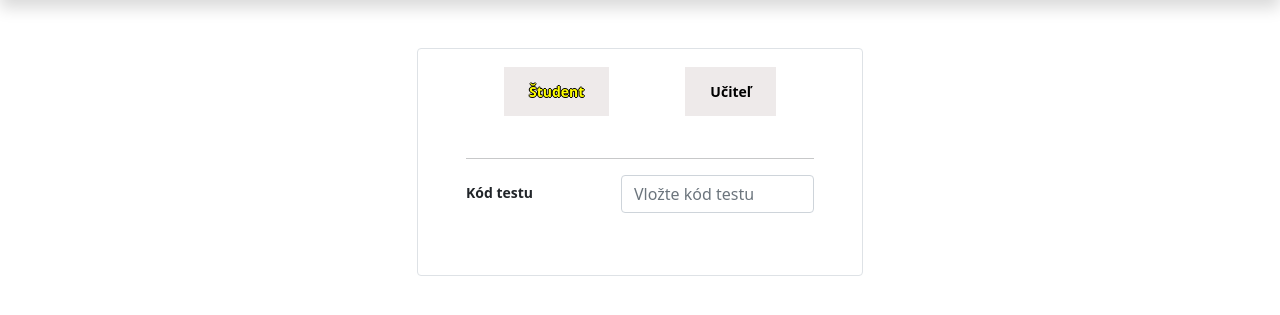
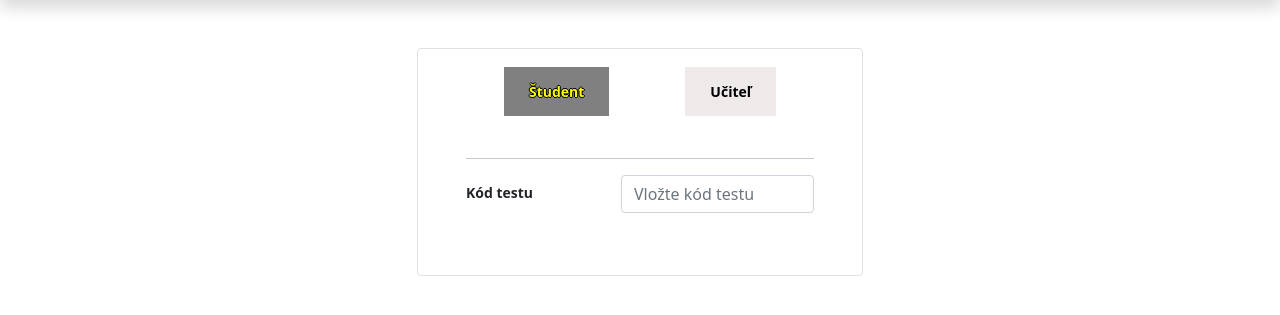
Before and after one commit to nethy-x/WEBTECH2-final-project, a PHP site: page / in a window 1280 px wide. Shown: the part 48-363 px from the top of the page. Run offline with PHP 8.4, Linux system fonts and the light colour scheme; some libraries are stand-ins or nearby versions.

Commit message:
Mala zmena css

```diff
--- a/partials/professor-login.php
+++ b/partials/professor-login.php
@@ -2,7 +2,7 @@
     <div class="row mb-2">
         <div class=" d-flex justify-content-center">
             <div class="p-2"><a href="index.php" class="page_link">Študent</a></div>
-            <div class="p-2"><a href="index.php?role=professor" class="page_link" style="color: yellow; text-shadow: -1px 0 black, 0 1px black, 1px 0 black, 0 -1px black;">Učiteľ</a></div>
+            <div class="p-2"><a href="index.php?role=professor" class="page_link" style="color: yellow; text-shadow: -1px 0 black, 0 1px black, 1px 0 black, 0 -1px black; background-color: grey;">Učiteľ</a></div>
         </div>
     </div>
     <div class="container mt-5">
--- a/partials/student-login.php
+++ b/partials/student-login.php
@@ -1,7 +1,7 @@
 <form action="api/loginStudent.php" method="post">
     <div class="row mb-2">
         <div class="d-flex justify-content-center">
-            <div class="p-2"><a href="index.php" class="page_link" style="color: yellow; text-shadow: -1px 0 black, 0 1px black, 1px 0 black, 0 -1px black;">Študent</a></div>
+            <div class="p-2"><a href="index.php" class="page_link" style="color: yellow; text-shadow: -1px 0 black, 0 1px black, 1px 0 black, 0 -1px black; background-color: grey;">Študent</a></div>
             <div class="p-2"><a href="index.php?role=professor" class="page_link">Učiteľ</a></div>
         </div>
     </div>
```
